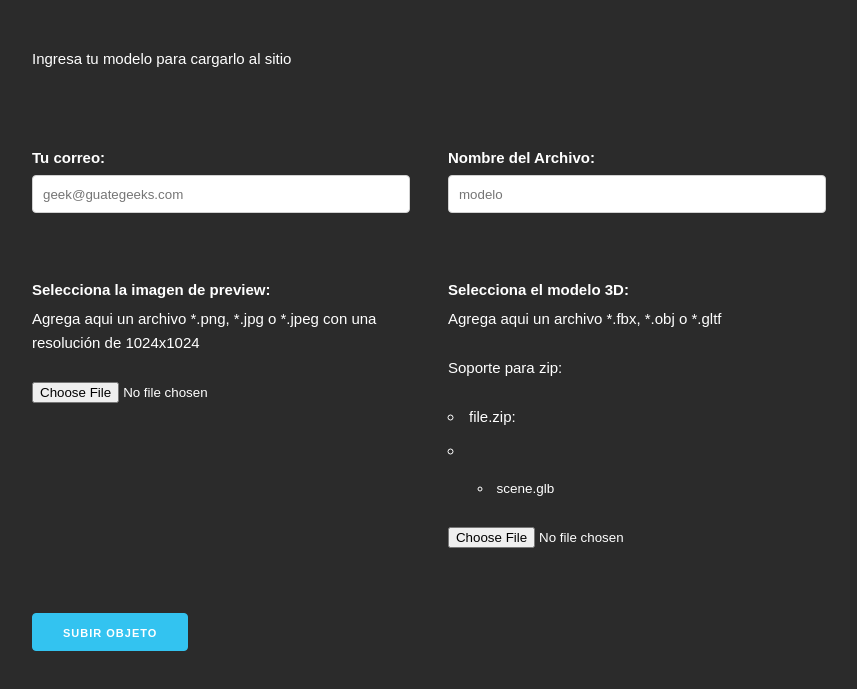
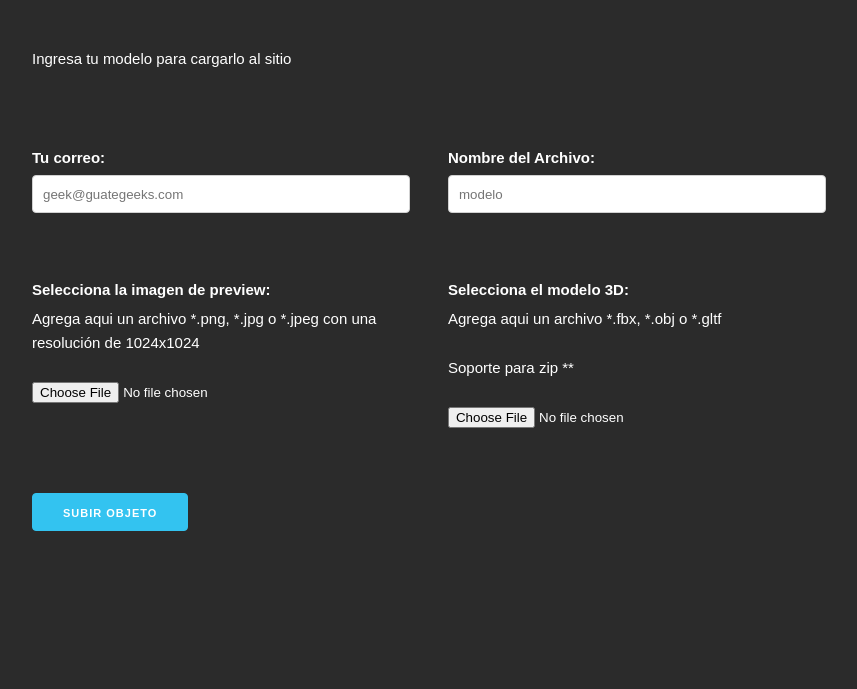
Before and after one commit to adawolfs/ar, a plain HTML site: page upload.html in a window 1280 px wide. Shown: the part 133-822 px from the top of the page, without its empty margins (128-985 px from the left). After the commit the page ends 800 px from the top, so only its background shows below. Drawn offline with Linux system fonts and the light colour scheme; a script that the page names is missing; a web font is replaced by a local one.

Commit message:
Fix: update text

```diff
--- a/upload.html
+++ b/upload.html
@@ -56,21 +56,8 @@
                     Agrega aqui un archivo *.fbx, *.obj o *.gltf
                 </p>
                 <p>
-                    Soporte para zip:
-                <ul>
-                    <li>
-                        file.zip:
-                    </li>
-                    <li>
-                        <ul>
-                            <li>
-                                scene.glb
-                            </li>
-                        </ul>
-                    </li>
-                </ul>
+                    Soporte para zip **
                 </p>
-
 
                 <input type="file" name="model" id="modelInput">
             </div>
```
